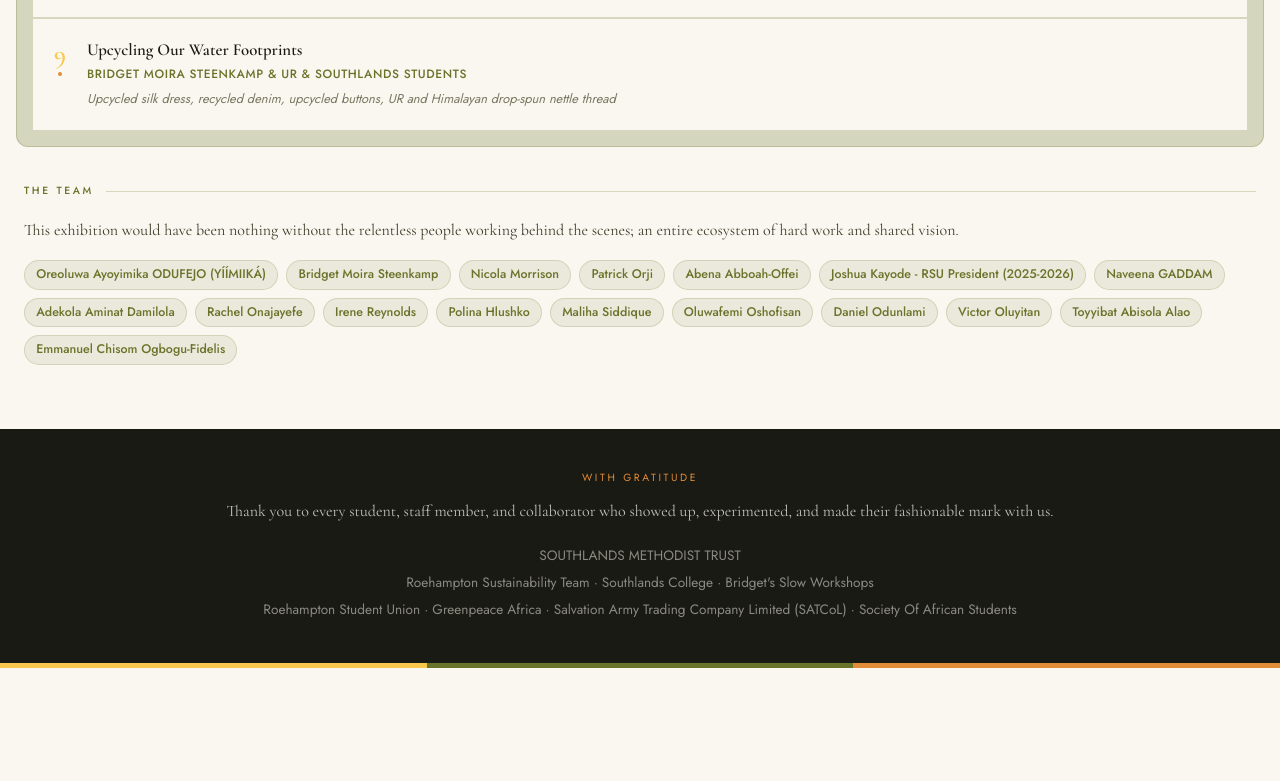
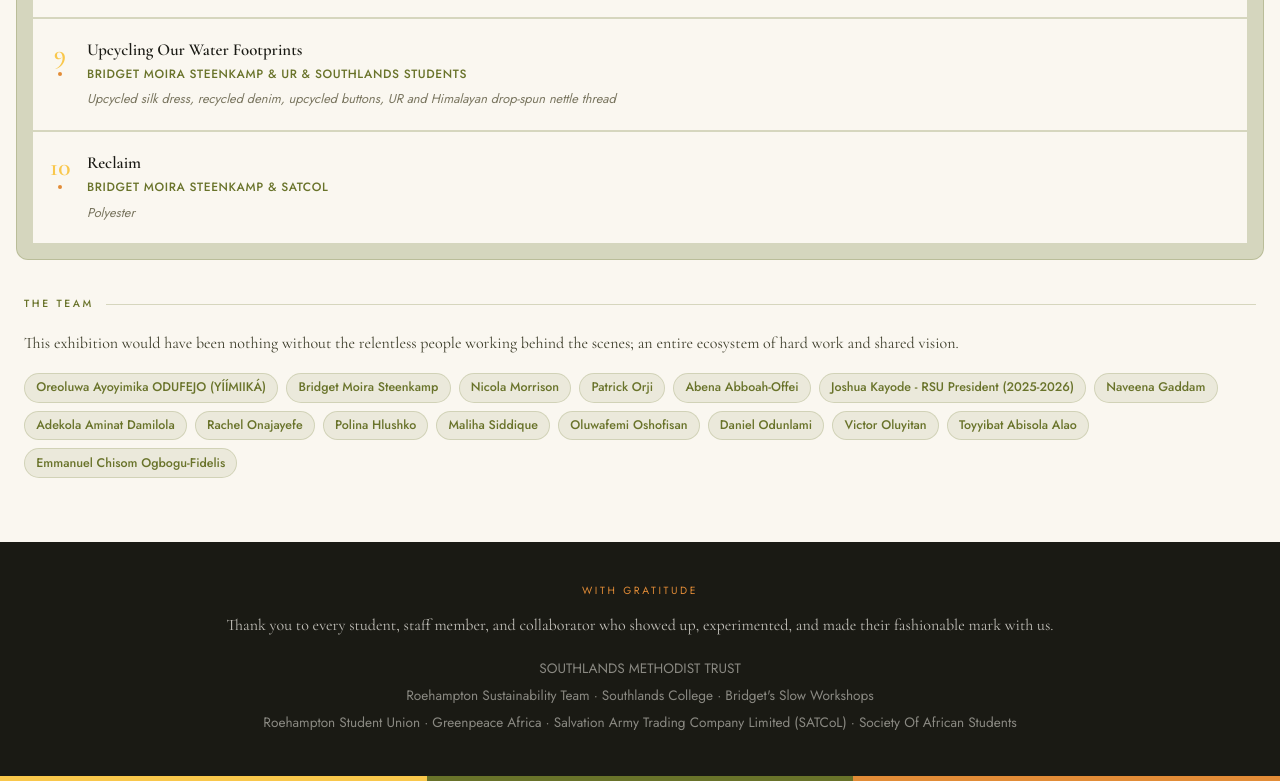
Before and after one commit to Abystar27/thread-carefully, a plain HTML site: page index.html in a window 1280 px wide. Shown: the part 1628-2409 px from the top of the page. Before the commit the page ends 2296 px from the top, so only its background shows below. Drawn offline with nearby package versions, Linux system fonts and the light colour scheme.

Commit message:
general commit

```diff
--- a/index.html
+++ b/index.html
@@ -504,10 +504,10 @@
     <!-- @ofosua_mm -->
     <span class="handle-pill">Joshua Kayode - RSU President (2025-2026)</span>
     <!-- @president_rsu -->
-    <span class="handle-pill">Naveena GADDAM</span>
+    <span class="handle-pill">Naveena Gaddam</span>
     <span class="handle-pill">Adekola Aminat Damilola</span>
     <span class="handle-pill">Rachel Onajayefe</span>
-    <span class="handle-pill">Irene Reynolds</span>
+    <!-- <span class="handle-pill">Southlands College</span> -->
     <!-- <span class="handle-pill">Bridget Moira Steenkamp</span> -->
     <!-- <span class="handle-pill">Nicola Morrison</span> -->
     <!-- <span class="handle-pill">Patrick Orji</span> -->
@@ -642,6 +642,14 @@ const spaces = [
     year: "2024 & ongoing",
     medium: "Upcycled silk dress, recycled denim, upcycled buttons, UR and Himalayan drop-spun nettle thread · 100 × 50 cm",
     desc: "This jacket contrasts the zero water footprint of nettle fibre with the huge water footprint of cotton. The UN estimates that a single pair of jeans can require up to 10,000 litres of water to produce. By recycling used denim and stitching it in the Sashiko style with handmade nettle threads, this piece contemplates the Japanese concepts of Wabi-sabi, finding beauty in imperfection and the passage of time; and Mottainai, the feeling of regret over something going to waste."
+  },
+  {
+    num: "10",
+    title: "Reclaim",
+    artist: "Bridget Moira Steenkamp & SATCoL",
+    year: "2026 & ongoing",
+    medium: "Polyester · 100 × 50 cm",
+    desc: "Our greatest crisis is not a lack of resources, but a lack of responsible action. If we all tidy our own little spaces, then we are an active part of the solution."
   }
 ];
 
```
